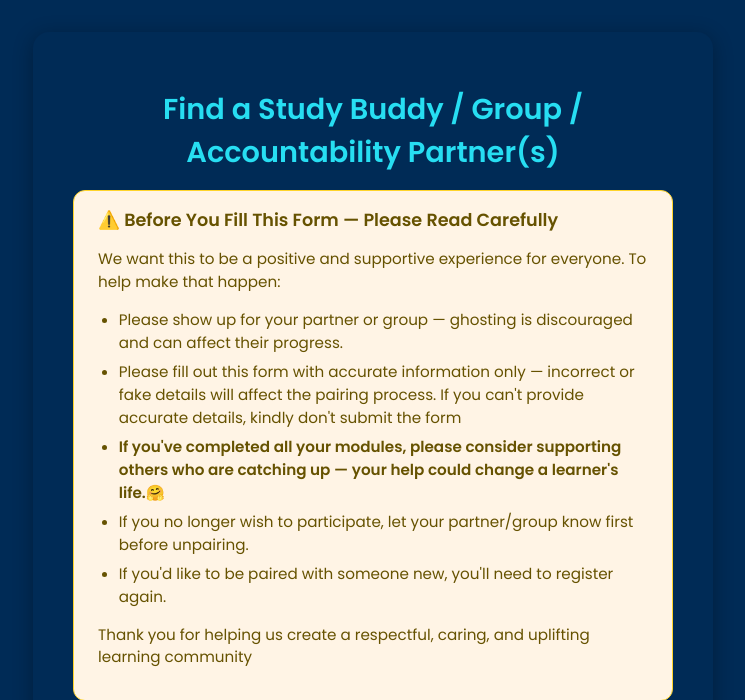
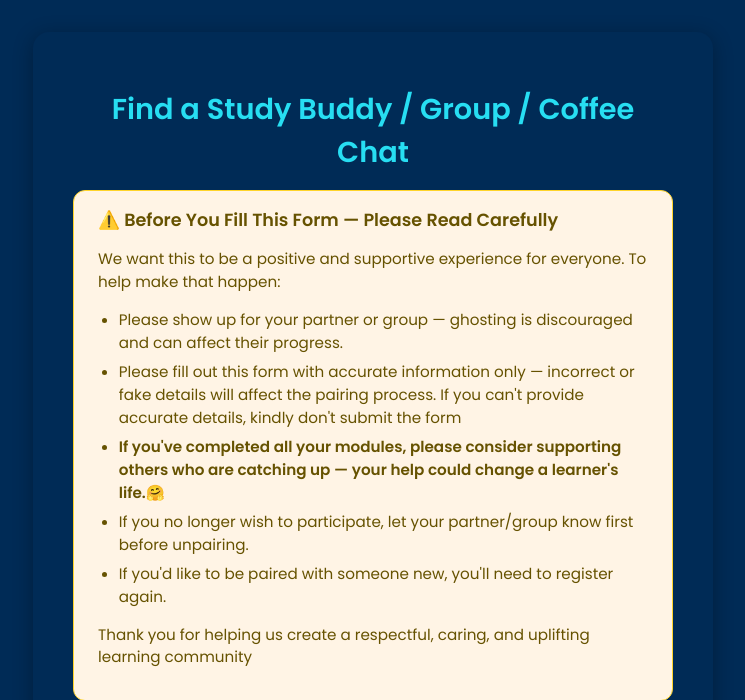
Before and after one commit to BMazibuko/Creative-TL-Peerfinder, a Flask app: page /start/?connection_type=find in a window 1280 px wide. Shown: the part 73-773 px from the top of the page, without its empty margins (267-1012 px from the left). Run offline with Flask 3, Linux system fonts and the light colour scheme.

```diff
--- a/templates/form.html
+++ b/templates/form.html
@@ -232,7 +232,7 @@
   <main class="container" role="main" aria-labelledby="form-title">
     <h2 id="form-title">
       {% if connection_type == 'find' %}
-        Find a Study Buddy / Group / Accountability Partner(s)
+        Find a Study Buddy / Group / Coffee Chat
       {% elif connection_type == 'offer' %}
         Offer Support to Someone
       {% elif connection_type == 'need' %}
@@ -372,7 +372,6 @@
           <option value="Review my creation">Review my creation</option>
           <option value="Brainstorming together">Brainstorming together</option>
           <option value="Skill exchange">Skill exchange</option>
-           <option value="Coffee Chat">Coffee Chat</option>
         </select>
       {% endif %}
        <div style="margin-top: 0.5rem; margin-bottom: 1rem; display: flex; align-items: center;">
```
